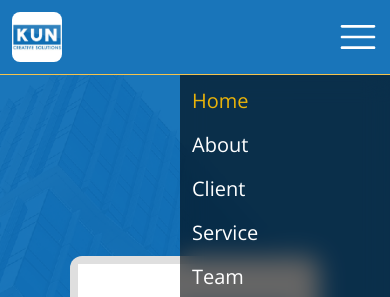
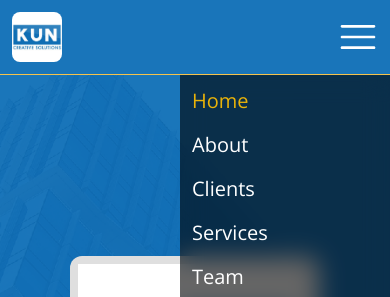
Before and after one commit to derikaquary/32-kun, a Next.js app: page / in a window 390 px wide. Both pictures are taken after a click on the button "Toggle navigation menu". Shown: the top 297 px of the page. Built offline with nearby package versions, Linux system fonts and the light colour scheme.

Commit message:
added s to Client and Service in Header

```diff
--- a/app/_components/Header.js
+++ b/app/_components/Header.js
@@ -103,12 +103,12 @@ function Header() {
           <Link
             href="/client"
             className={`text-xl text-white sm:mr-7 sm:block sm:text-lg ${ isActiveLink("/client") ? "text-yellow-500" : ""}`}>
-            Client
+            Clients
           </Link>
           <Link
             href="/service"
             className={`text-xl text-white sm:mr-7 sm:block sm:text-lg ${ isActiveLink("/service") ? "text-yellow-500" : ""}`}>
-            Service
+            Services
           </Link>
           <Link
             href="/team"
```
